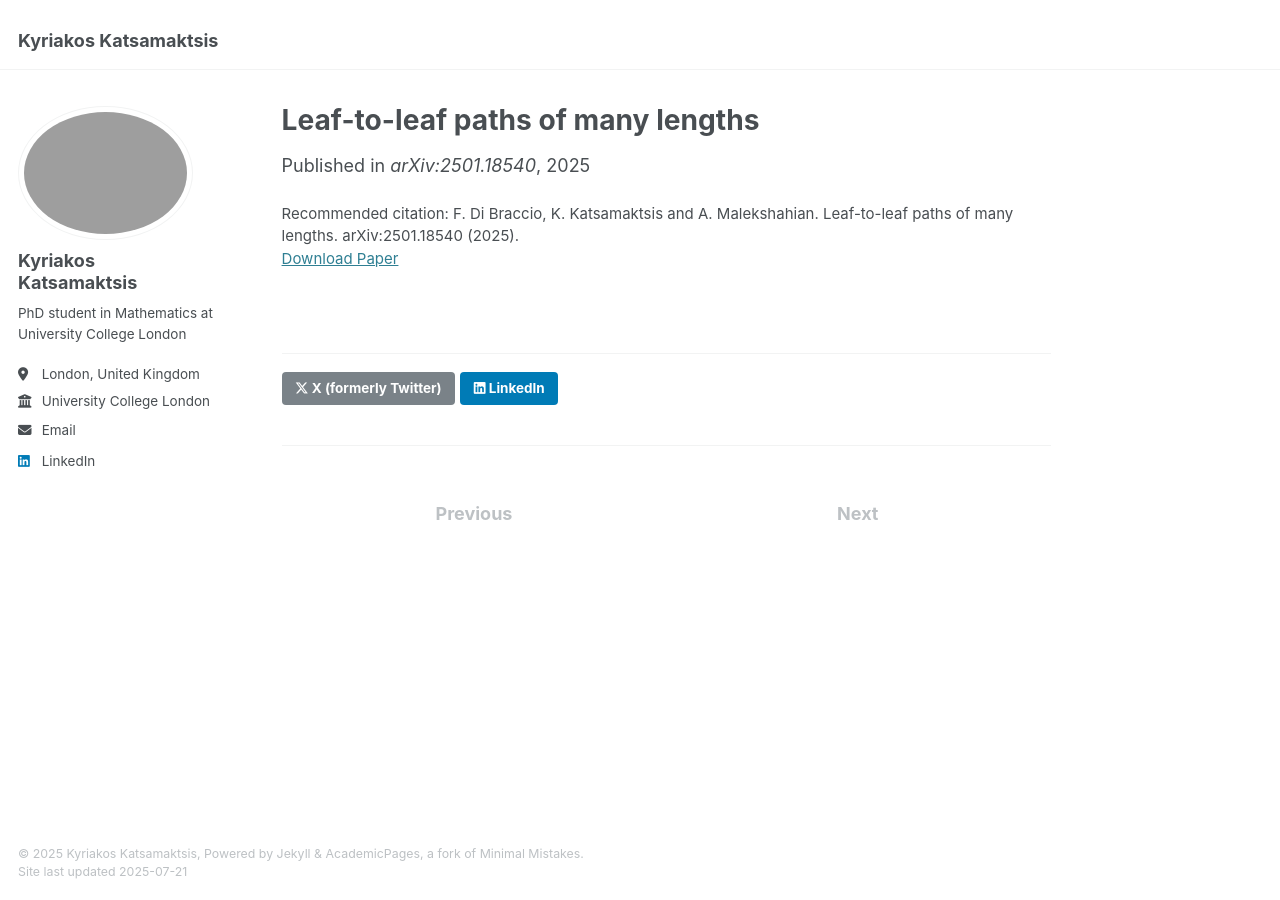
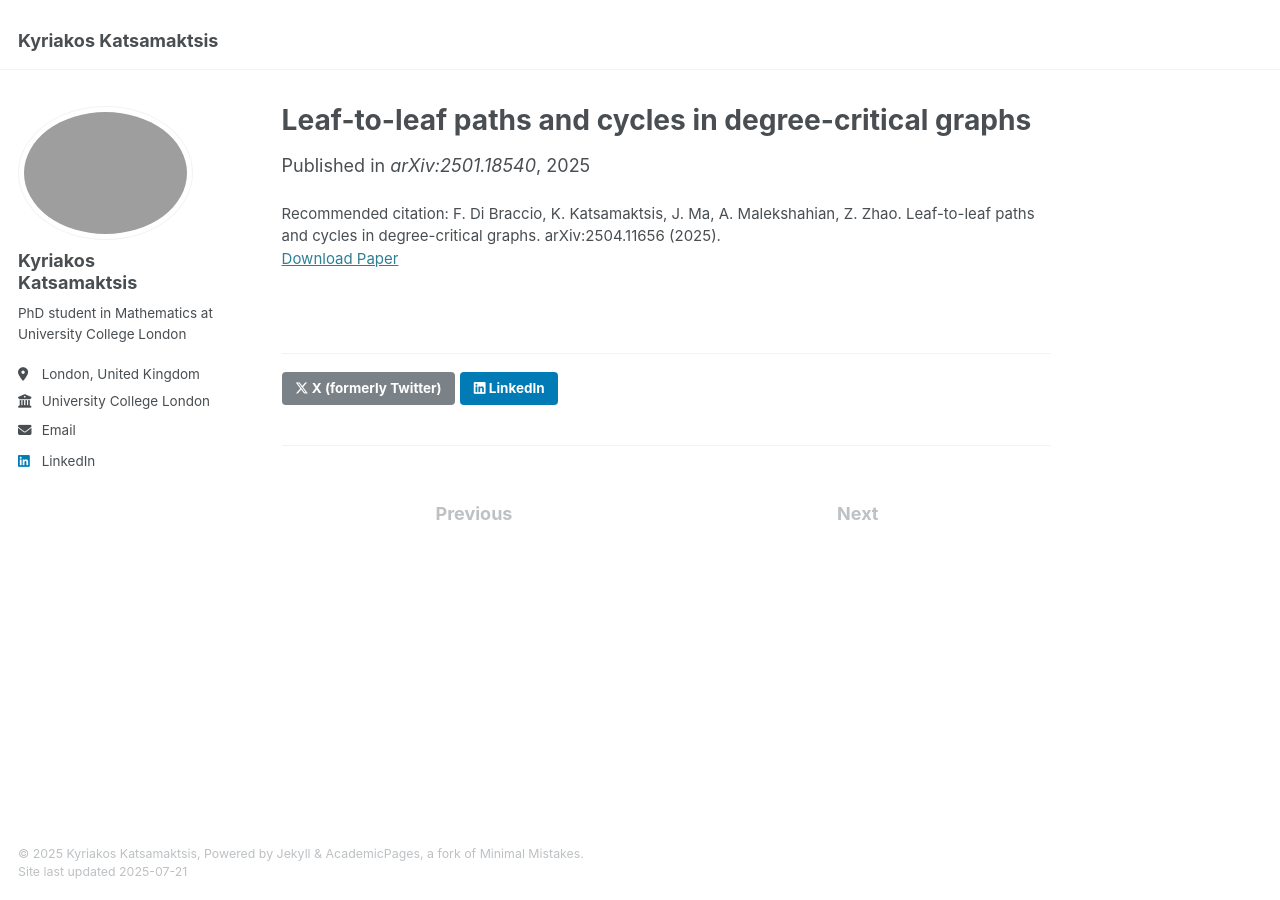
Before and after one commit to Kyriakosk/kyriakosk.github.io, a Jekyll site: the page built from _publications/2025a_leaftoleaf.md, in a window 1280 px wide. Built offline with Jekyll 4.4.1, drawn with Linux system fonts in a browser that asks for light colours.

Commit message:
Update 2025a_leaftoleaf.md

```diff
--- a/_publications/2025a_leaftoleaf.md
+++ b/_publications/2025a_leaftoleaf.md
@@ -1,12 +1,12 @@
 ---
-title: "Leaf-to-leaf paths of many lengths"
+title: "Leaf-to-leaf paths and cycles in degree-critical graphs"
 collection: publications
 permalink: /publication/2025_leaftoleaf
 excerpt: ''
 date: 2025-01-30
-paperurl: 'https://doi.org/10.48550/arXiv.2501.18540'
-other_authors: 'F. Di Braccio and A. Malekshahian'
+paperurl: 'https://doi.org/10.48550/arXiv.2504.11656'
+other_authors: 'F. Di Braccio, J. Ma, A. Malekshahian and Z. Zhao'
 arxiv: True
 venue: 'arXiv:2501.18540'
-citation: 'F. Di Braccio, K. Katsamaktsis and A. Malekshahian. Leaf-to-leaf paths of many lengths. arXiv:2501.18540 (2025).'
+citation: 'F. Di Braccio, K. Katsamaktsis, J. Ma, A. Malekshahian, Z. Zhao. Leaf-to-leaf paths and cycles in degree-critical graphs. arXiv:2504.11656 (2025).'
 ---
```
